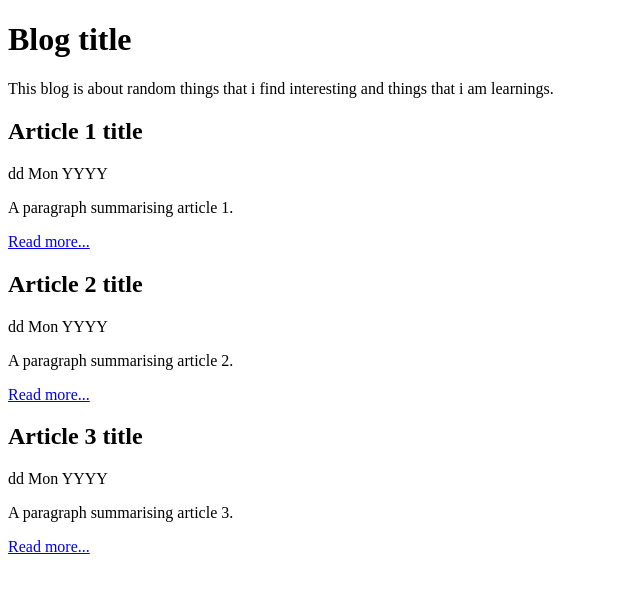
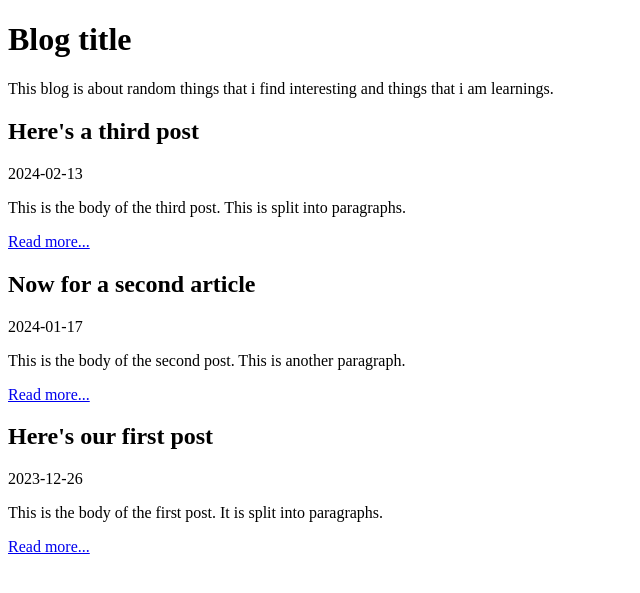
Before and after one commit to Cryliymystics/Learning-web-dev-with-php, a PHP site: page / in a window 1280 px wide. Shown: the top 593 px of the page, without its empty margins (0-640 px from the left). Run offline with PHP 8.4, Linux system fonts and the light colour scheme; data comes from the database, SQL or seed files in the repository.

Commit message:
Update index.php

```diff
--- a/index.php
+++ b/index.php
@@ -1,3 +1,26 @@
+<?php
+
+// Work out the path to the database, so SQLite/PDO can connect
+$root = __DIR__;
+$database = $root . '/data/data.sqlite';
+$dsn = 'sqlite:' . $database;
+
+// Connect to the database, run a query, handle errors
+$pdo = new PDO($dsn);
+$stmt = $pdo->query(
+    'SELECT
+        title, created_at, body
+    FROM
+        post
+    ORDER BY
+        created_at DESC'
+);
+if ($stmt === false)
+{
+    throw new Exception('There was a problem running this query');
+}
+
+?>
 <!DOCTYPE html>
 <html>
     <head>
@@ -8,13 +31,20 @@
         <h1>Blog title</h1>
         <p>This blog is about random things that i find interesting and things that i am learnings.</p>
 
-        <?php for ($postId = 1; $postId <= 3; $postId++): ?>
-            <h2>Article <?php echo $postId ?> title</h2>
-            <div>dd Mon YYYY</div>
-            <p>A paragraph summarising article <?php echo $postId ?>.</p>
+        <?php while ($row = $stmt->fetch(PDO::FETCH_ASSOC)): ?>
+            <h2>
+                <?php echo htmlspecialchars($row['title'], ENT_HTML5, 'UTF-8') ?>
+            </h2>
+            <div>
+                <?php echo $row['created_at'] ?>
+            </div>
+            <p>
+                <?php echo htmlspecialchars($row['body'], ENT_HTML5, 'UTF-8') ?>
+            </p>
             <p>
                 <a href="#">Read more...</a>
             </p>
-        <?php endfor ?>
+        <?php endwhile ?>
+
     </body>
 </html>
```
